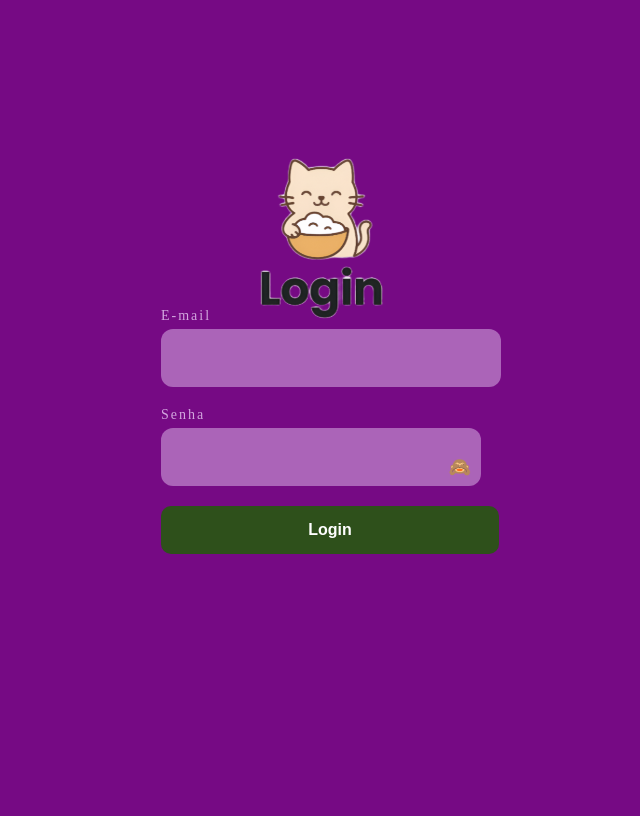
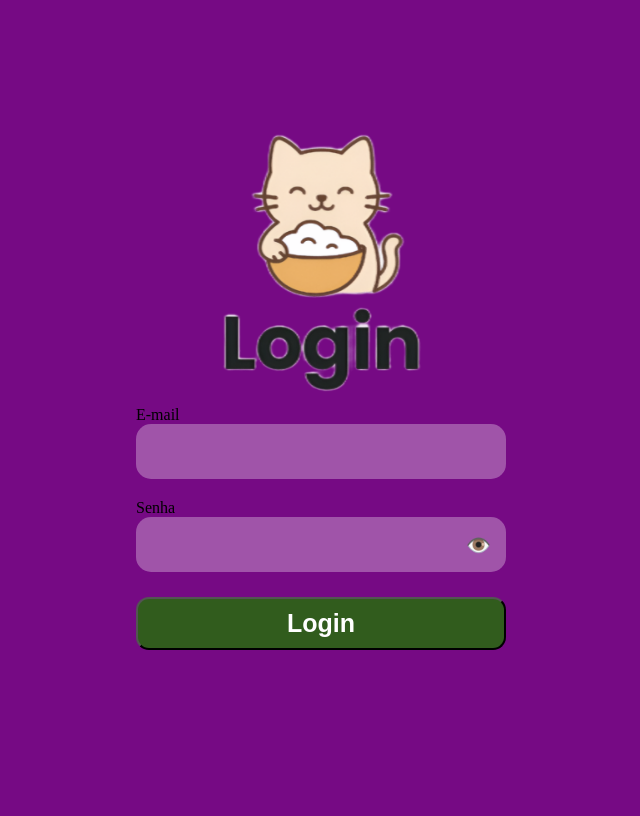
Before and after one commit to kaua579/acai, a PHP site: page /login.php in a window 1280 px wide. Shown: the whole page, without its empty margins (319-959 px from the left). Before the commit the page ends 554 px from the top, so only its background shows below. Run offline with PHP 8.4, Linux system fonts and the light colour scheme.

Commit message:
login/carol fazendo ainda
finalmente terminei essa poha

```diff
--- a/codigo/css/estilo.css
+++ b/codigo/css/estilo.css
@@ -179,42 +179,63 @@
 /* ---------------------------------------------formUsuario---------------------------------------------------------- */
 
 .fundo-usuario {
-  background-color: #760a84; /* Cor de fundo roxa da página */
-  height: 100vh;             /* Ocupa toda a altura da tela (viewport) */
-  display: flex;             /* Usa flexbox para facilitar centralização */
-  justify-content: center;   /* Centraliza o conteúdo horizontalmente */
-  align-items: center;       /* Centraliza o conteúdo verticalmente */
-  margin: 0;                 /* Remove margens padrão do navegador */
+  background-color: #760a84;
+  /* Cor de fundo roxa da página */
+  height: 100vh;
+  /* Ocupa toda a altura da tela (viewport) */
+  display: flex;
+  /* Usa flexbox para facilitar centralização */
+  justify-content: center;
+  /* Centraliza o conteúdo horizontalmente */
+  align-items: center;
+  /* Centraliza o conteúdo verticalmente */
+  margin: 0;
+  /* Remove margens padrão do navegador */
 }
 
 
 
 .campo {
-  background-color: rgba(255, 255, 255, 0.3); /* Branco translúcido = lilás suave */
-  border-radius: 15px;                        /* Bordas arredondadas */
-  width: 340px;                               /* Largura da caixinha */
-  height: 55px;                               /* Altura da caixinha */
-  display: flex;                              /* Flexbox pra alinhar o input dentro */
-  align-items: center;                        /* Centraliza o input verticalmente */
-  padding: 0 15px;                            /* Espaçamento interno lateral */
-  margin-bottom: 20px;     /* <-- adiciona espaço entre os campos */
+  background-color: rgba(255, 255, 255, 0.3);
+  /* Branco translúcido = lilás suave */
+  border-radius: 15px;
+  /* Bordas arredondadas */
+  width: 340px;
+  /* Largura da caixinha */
+  height: 55px;
+  /* Altura da caixinha */
+  display: flex;
+  /* Flexbox pra alinhar o input dentro */
+  align-items: center;
+  /* Centraliza o input verticalmente */
+  padding: 0 15px;
+  /* Espaçamento interno lateral */
+  margin-bottom: 20px;
+  /* <-- adiciona espaço entre os campos */
 
 }
 
 .campo input {
-  background: none;      /* Remove o fundo branco padrão do input */
-  border: none;          /* Remove a borda padrão */
-  outline: none;         /* Remove o contorno azul quando clica */
-  width: 100%;           /* Faz o input ocupar toda a largura da caixa */
-  font-size: 16px;       /* Tamanho da fonte dentro do campo */
-  color: #2e0833;        /* Cor do texto digitado */
+  background: none;
+  /* Remove o fundo branco padrão do input */
+  border: none;
+  /* Remove a borda padrão */
+  outline: none;
+  /* Remove o contorno azul quando clica */
+  width: 100%;
+  /* Faz o input ocupar toda a largura da caixa */
+  font-size: 16px;
+  /* Tamanho da fonte dentro do campo */
+  color: #2e0833;
+  /* Cor do texto digitado */
 }
 
 .campo:focus {
-  color: black; /* mantém a cor */
+  color: black;
+  /* mantém a cor */
 }
 
-.logo-cadastrar{
+.logo-cadastrar {
   background-image: url(imagens/cadastrargat.png);
   background-repeat: no-repeat;
   background-size: cover;
@@ -224,21 +245,25 @@
   top: -15px;
   top: 80px;
   margin-left: -25px
-
-
 }
 
-.botao-usuario{
+.botao-usuario {
   position: relative;
-  background-color: #315c1d ;
+  background-color: #315c1d;
   color: white;
-  font-size: 25px;            /* tamanho da letra */
-  padding: 10px 110px; /* espaço interno do botão */
-  padding: 10px 125px; /* espaço interno do botão */
-  text-decoration: none; /* tirar o sublinhado do link*/
+  font-size: 25px;
+  /* tamanho da letra */
+  padding: 10px 110px;
+  /* espaço interno do botão */
+  padding: 10px 125px;
+  /* espaço interno do botão */
+  text-decoration: none;
+  /* tirar o sublinhado do link*/
   font-weight: bold;
-  border-radius: 13px; /* bordas arredondadas */
-  transition: background-color 0.3s ease; /* Adiciona uma transição suave na cor de fundo do botão quando o mouse passa sobre ele */
+  border-radius: 13px;
+  /* bordas arredondadas */
+  transition: background-color 0.3s ease;
+  /* Adiciona uma transição suave na cor de fundo do botão quando o mouse passa sobre ele */
   top: 10px;
   top: 5px;
 
@@ -246,20 +271,24 @@
 }
 
 #mostrarSenha {
-  background-color: #b05cc7; /* roxo claro combinando com o tema */
+  background-color: #b05cc7;
+  /* roxo claro combinando com o tema */
   color: black;
   border: none;
   border-radius: 15px;
   padding: 8px 10px;
-  margin-left: 20px; /* espaçamento entre input e botão */
+  margin-left: 20px;
+  /* espaçamento entre input e botão */
   cursor: pointer;
   font-size: 10px;
   transition: background-color 0.3s ease, transform 0.2s ease;
 }
 
 #mostrarSenha:hover {
-  background-color: #8a42a3; /* roxo mais escuro no hover */
-  transform: scale(1.50);    /* leve zoom */
+  background-color: #8a42a3;
+  /* roxo mais escuro no hover */
+  transform: scale(1.50);
+  /* leve zoom */
 }
 
 #mostrarSenha:active {
@@ -267,84 +296,72 @@
 }
 
 .form-cadastrar {
-  margin-top: 180px; /* ajusta o valor pra descer mais ou menos */
+  margin-top: 180px;
+  /* ajusta o valor pra descer mais ou menos */
 }
 
 /* --------------------------------login-------------------------------------------------------------------------- */
 
+/*
+ * 1. Ajuste no Fundo de Login para centralizar o bloco logo + formulário
+ */
 .fundo-login {
-  background-color: #760a84; /* fundo roxo */
+  background-color: #760a84;
   height: 100vh;
   display: flex;
+  flex-direction: column;
   justify-content: center;
   align-items: center;
-  margin: 0;
+  transform: translateY(-50px); /* sobe tudo 50px */
+
 }
 
-/* container com imagem */
+.botao-usuario {
+  /* Copiado do seu CSS de Cadastro, mas pode ser adicionado aqui se não estiver no estilo.css */
+  position: relative;
+  background-color: #315c1d;
+  color: white;
+  font-size: 25px;
+  padding: 10px 125px;
+  text-decoration: none;
+  font-weight: bold;
+  border-radius: 13px;
+  transition: background-color 0.3s ease;
+  top: 5px;
+  /* Garante que o botão use a largura total de 340px */
+  width: 370px;
+  box-sizing: border-box;
+  /* Inclui padding na largura total */
+}
+
+#mostrarSenha {
+  background: none;
+  border: none;
+  cursor: pointer;
+  font-size: 20px;
+  color: black;
+  padding: 0;
+  margin-left: 10px;
+}
+
+#mostrarSenha:hover {
+  opacity: 0.8;
+  transform: scale(1.1);
+}
+
+/* Novo ajuste para o formulário de login */
+
+/* Alinhamento do Logo (Logo deve estar acima do formulário) */
 .logo-login {
   background-image: url(imagens/logologin.png);
   background-repeat: no-repeat;
-  background-position: center 55px;
-  background-size: 280px;
-  width: 700px;
+  background-size: 450px;
+  background-position: center;
+  width: 400px;
   height: 400px;
-  color: #fff;
-  padding-top: 215px; /* cria espaço pra imagem sem mover o form */
+  margin-bottom: -65px; /* antes era 100px */
+
 }
-
-/* formulário */
-.form-login {
-  width: 320px;
-  margin: 0 auto;
-  text-align: left;
-}
-
-/* label */
-.form-login label {
-  display: block;
-  font-size: 14px;
-  letter-spacing: 2px;
-  color: #d2a6de;
-  margin-bottom: 5px;
-}
-
-/* campos */
-.campo-login {
-  background-color: #ab64b8;
-  border-radius: 12px;
-  width: 100%;
-  height: 38px;
-  color: white;
-  border: none;
-  padding: 10px;
-  margin-bottom: 20px;
-  font-size: 14px;
-}
-
-.campo-login::placeholder {
-  color: #e8c9ed;
-}
-
-/* botão */
-.botao-loga {
-  width: 338px;
-  background-color: #2e501b; /* verde escuro */
-  color: white;
-  font-weight: bold;
-  padding: 15px;
-  border: none;
-  border-radius: 10px;
-  cursor: pointer;
-  font-size: 16px;
-}
-
-.botao-loga:hover {
-  background-color: #3c6d24;
-}
-
-
-
 
 /* ---------------------------------------------------------------------------------------------------------- */
 
--- a/codigo/login.php
+++ b/codigo/login.php
@@ -9,94 +9,61 @@
   <link rel="stylesheet" href="./css/estilo.css">
 
   <style>
+    /* Estilo para a mensagem de erro da validação */
     .error {
-      color: red; /* cor das mensagens de erro */
+      color: black;
       font-size: 15px;
       display: block;
+      margin-left: 5px;
     }
 
-    /* container da senha para alinhar o botão dentro */
-    .campo-senha {
-      position: relative;
-      display: flex;
-      align-items: center;
-    }
-
-    /* botão dentro do campo */
-    #mostrarSenha {
-      position: absolute;
-      right: 10px; /* distância da borda direita */
-      top: 50%;
-      transform: translateY(-50%);
-      background: none;
-      border: none;
-      cursor: pointer;
-      font-size: 18px;
-      color: white;
-      padding: 0;
-    }
-
-    #mostrarSenha:hover {
-      opacity: 0.8;
-    }
   </style>
 
   <script>
     $(document).ready(function () {
-      // Validação do formulário
-      $(".form-login").validate({
+      $("#formLogin").validate({
         rules: {
-          email: {
-            required: true,
-            email: true
-          },
-          senha: {
-            required: true,
-            minlength: 3
-          }
+          email: { required: true, email: true },
+          senha: { required: true, minlength: 3 }
         },
         messages: {
-          email: {
-            required: "Você deve informar um e-mail",
-            email: "Digite um e-mail válido"
-          },
-          senha: {
-            required: "Você deve informar a senha",
-            minlength: "A senha deve ter pelo menos 3 caracteres"
-          }
+          email: { required: "Você deve informar um e-mail", email: "Digite um e-mail válido" },
+          senha: { required: "Você deve informar a senha", minlength: "A senha deve ter pelo menos 3 caracteres" }
         }
       });
 
-      // Mostrar / esconder senha
       $("#mostrarSenha").click(function (e) {
         e.preventDefault();
         let tipo = $("#senha").attr("type");
         if (tipo === "password") {
           $("#senha").attr("type", "text");
-          $("#mostrarSenha").text("👁️");
+          $("#mostrarSenha").text("🙈");
         } else {
           $("#senha").attr("type", "password");
-          $("#mostrarSenha").text("🙈");
+          $("#mostrarSenha").text("👁️");
         }
       });
     });
   </script>
 </head>
 <body class="fundo-login">
-  <div class="logo-login">
-    <form action="verificarLogin.php" method="post" class="form-login">
-      <label for="email">E-mail</label>
-      <input type="text" id="email" name="email" class="campo-login">
+  <div class="logo-login"></div>
 
-      <label for="senha">Senha</label>
-      <div class="campo-senha">
-        <input type="password" id="senha" name="senha" class="campo-login">
-        <button type="button" id="mostrarSenha">🙈</button>
-      </div>
+  <form id="formLogin" action="verificarLogin.php" method="post">
+    <label for="email" class="label-form">E-mail</label>
+    <div class="campo">
+      <input type="text" id="email" name="email">
+    </div>
 
-      <button type="submit" name="logar" class="botao-loga">Login</button>
-    </form>
-  </div>
+    <label for="senha" class="label-form">Senha</label>
+    <div class="campo">
+      <input type="password" id="senha" name="senha">
+      <button type="button" id="mostrarSenha">👁️</button>
+    </div>
+
+    <input type="submit" value="Login" name="logar" class="botao-usuario">
+
+  </form>
 </body>
 </html>
 
@@ -105,7 +72,7 @@
 
 
 
-    <!-- <!DOCTYPE html>
+<!-- <!DOCTYPE html>
     <html lang="en">
     <head>
         <meta charset="UTF-8">
```
